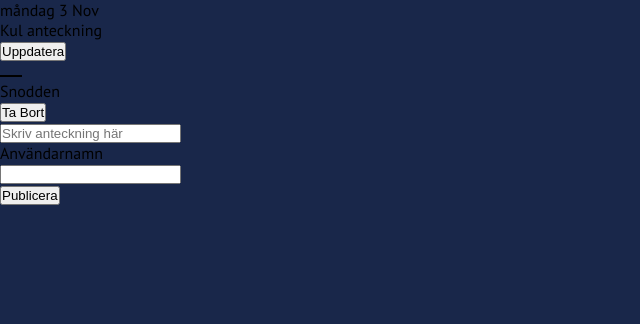
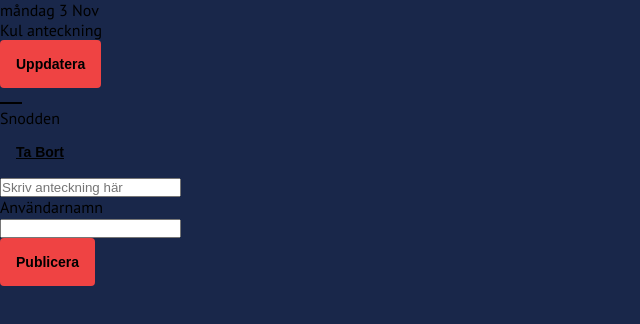
Before and after one commit to skoanton/Examination_Swing_Notes, a website built with Vite: page index.html in a window 1280 px wide. Shown: the whole page, without its empty margins (0-640 px from the left). Built offline with nearby package versions, Linux system fonts and the light colour scheme.

Commit message:
button styling done

```diff
--- a/index.html
+++ b/index.html
@@ -19,7 +19,7 @@
             <section class="note-info">
               <p class="publish-date">måndag 3 Nov</p>
               <p class="notes">Kul anteckning</p>
-              <button class="button">Uppdatera</button>
+              <button>Uppdatera</button>
             </section>
 
             <section class="note-footer">
@@ -29,7 +29,7 @@
               </section>
 
               <section>
-                <button class="button remove">Ta Bort</button>
+                <button class="remove">Ta Bort</button>
               </section>
             </section>
 
--- a/src/scss/abstracts/_fonts.scss
+++ b/src/scss/abstracts/_fonts.scss
@@ -5,6 +5,3 @@ $font-family: 'PT Sans', sans-serif;
 
 $font-weight-small: 400;
 $font-weight-bold: 700;
-
-$font-style: italic;
-$font-style: normal;
--- a/src/scss/components/_buttons.scss
+++ b/src/scss/components/_buttons.scss
@@ -0,0 +1,16 @@
+@use "../abstracts/colors" as colors;
+@use "../abstracts/fonts" as fonts;
+button{
+    background-color: colors.$color-secondary;
+    font-weight: fonts.$font-weight-bold;
+    font-size: 0.875rem;
+    padding: 1rem;
+    color: colors.$color-black;
+    border: none;
+    border-radius: 4px;
+}
+
+.remove{
+    background-color: transparent;
+    text-decoration: underline;
+}
--- /dev/null
+++ b/src/scss/components/_index.scss
@@ -0,0 +1 @@
+@forward "buttons";
--- a/src/scss/main.scss
+++ b/src/scss/main.scss
@@ -1 +1,2 @@
 @use "base";
+@use "components";
```
Also changed, not shown: src/css/style.css, 1 other file.
